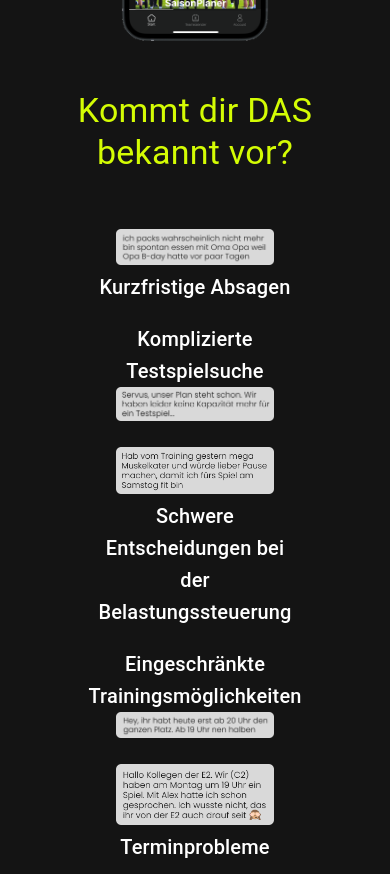
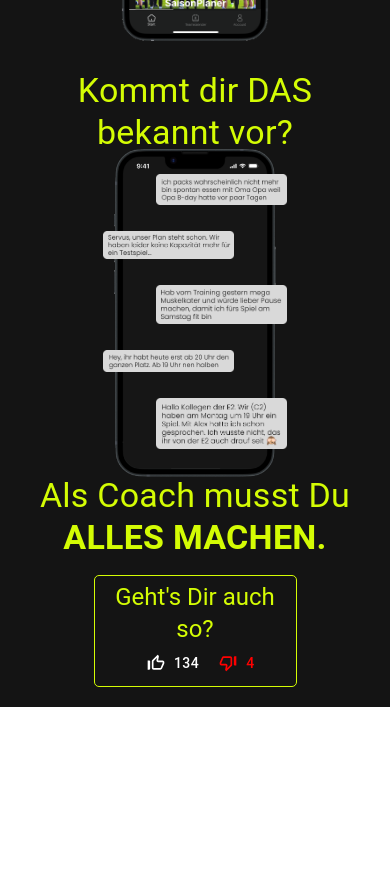
Before and after one commit to LenaP7300/MatchPlaner, a React (Create React App) app in the folder matchplaner_landingpage/: page / in a window 390 px wide. Shown: the part 694-1568 px from the top of the page. After the commit the page ends 1401 px from the top, so only its background shows below. Built offline with nearby package versions, Linux system fonts and the light colour scheme.

Commit message:
adjusted some breakpoints :)

```diff
--- a/matchplaner_landingpage/src/Components/Counter.jsx
+++ b/matchplaner_landingpage/src/Components/Counter.jsx
@@ -3,7 +3,7 @@ import { Button } from "@mui/material";
 
 const Counter = (props) => {
 
-    const [counter, setCounter] = useState(0);
+    const [counter, setCounter] = useState(props.startValue);
 
     const handleClick = () => {
         setCounter(counter +1);
--- a/matchplaner_landingpage/src/Components/Hero.jsx
+++ b/matchplaner_landingpage/src/Components/Hero.jsx
@@ -60,7 +60,6 @@ const GreenText = styled(Typography)({
     fontStyle: "italic",
 });
 
-//StyledBox als Parent von LeftBox und RightOuterBox?
 export default function Hero(props) {
     return (
         <Box bgcolor= "rgba(20,20,20,1)">
--- a/matchplaner_landingpage/src/Components/Section.jsx
+++ b/matchplaner_landingpage/src/Components/Section.jsx
@@ -1,5 +1,5 @@
 import { Typography} from "@mui/material";
-import { Box, Container, Stack, styled } from "@mui/system";
+import { Box, Stack, styled } from "@mui/system";
 import Votingbox from './Votingbox';
 import handyBlank from '../Images/handyBlank.png';
 
@@ -7,14 +7,20 @@ const SectionBox = styled(Box)(({theme}) => ({
     backgroundColor: "#141414",
     backgroundImage: `url(${handyBlank})`,
     backgroundRepeat: "no-repeat",
-    backgroundSize: "auto 60%",
-    backgroundPosition: "center 50%",
+    backgroundSize: "auto 70%",
+    backgroundPosition: "center 25%",
     margin: "0, 0",
     [theme.breakpoints.down("md")]: {
         backgroundSize: "auto 50%",
+        backgroundPosition: "center 30%",
     },
     [theme.breakpoints.down("sm")]: {
-        backgroundImage: "none",
+        backgroundPosition: "center 30%",
+        backgroundSize: "auto 50%",
+    },
+    [theme.breakpoints.down("xs")]: {
+        backgroundPosition: "center 30%",
+        backgroundSize: "auto 45%",
     },
 }));
 
@@ -24,17 +30,23 @@ const CustomStack = (props) => {
             direction={{ sm: 'column', md: 'row' }}
             alignItems="center"
             spacing={{ sm: 0, md: 3}}
-        sx={{margin:"20px 15%"}}
+            justifyContent= "space-evenly"
+            sx={{margin:"20px 5%", marginRight:"20%"}}
         >
-        <Typography variant="h6" sx={{color: "white", textAlign: "center", display: {sm: "none", md: "block"}}} >{props.text}</Typography>
+            <Typography variant="h5"
+                sx={{
+                    color: "white",
+                    textAlign: "center",
+                    display: {xs: "none", sm: "none", md: "block"}}}
+                >
+                    {props.text}</Typography>
             <Box sx={{textAlign: "center"}}>
                 <img
                     src={props.img}
                     alt="handy Image"
-                style={{ maxWidth: "80%"}}
+                    style={{ maxWidth: "50%"}}
                 />
             </Box>
-
     </Stack>
     );
 }
@@ -45,16 +57,17 @@ const CustomReverseStack = (props) => {
         direction={{ sm: 'column-reverse', md: 'row' }}
         alignItems="center"
         spacing={{ sm: 0, md: 3}}
-        sx={{margin:"20px 15%"}}
+        justifyContent= "flex-start"
+        sx={{margin:"20px 5%", marginLeft:"20%"}}
         >
         <Box sx={{textAlign: "center"}}>
             <img
                 src={props.img}
                 alt="handy Image"
-                style={{ maxWidth: "80%"}}
+                style={{ maxWidth: "50%"}}
             />
         </Box>
-        <Typography variant="h6" sx={{color: "white", textAlign: "center"}}>{props.text}</Typography>
+        <Typography variant="h5" sx={{color: "white", textAlign: "center", display: {xs: "none", sm: "none", md: "block"}}}>{props.text}</Typography>
 
     </Stack>
     );
@@ -62,42 +75,40 @@ const CustomReverseStack = (props) => {
 
 const Section = () => {
     return (
-        <SectionBox sx={{padding: "10% 5%"}}>
+        <SectionBox sx={{padding: "5% 5%"}}>
 
-            <Stack
-                direction={{ sm: 'column', md: 'row' }}
-                spacing={{ sm: 3, md: 5 }}
-                sx={{color: "#d4fc04"}}
-            >
-                <Typography variant="h4"
-                    sx={{color: "#d4fc04", marginBottom: "10%"}}
+            <Typography variant="h4" sx={{textAlign: {sm: "center", md: "left" }, color: "#d4fc04", }}
             >Kommt dir DAS bekannt vor?</Typography>
-            </Stack>
 
-            <Box sx={{m: "0% 10%"}}>
+            <Box sx={{m: "0 0"}}>
 
-                <CustomReverseStack img={require("../Images/image(2).png")} text="Kurzfristige Absagen"/>
+                <CustomReverseStack
+                    img={require("../Images/image(2).png")} text="Kurzfristige Absagen"/>
 
-                <CustomStack img={require("../Images/image(3).png")} text="Komplizierte Testspielsuche"/>
+                <CustomStack
+                    img={require("../Images/image(3).png")} text="Komplizierte Testspielsuche"/>
 
-                <CustomReverseStack img={require("../Images/image(4).png")} text="Schwere Entscheidungen bei der Belastungssteuerung"/>
+                <CustomReverseStack
+                    img={require("../Images/image(4).png")} text="Schwere Entscheidungen bei der Belastungssteuerung"/>
 
-                <CustomStack img={require("../Images/image(5).png")} text="Eingeschränkte Trainingsmöglichkeiten"/>
+                <CustomStack
+                    img={require("../Images/image(5).png")} text="Eingeschränkte Trainingsmöglichkeiten"/>
 
-                <CustomReverseStack img={require("../Images/image(6).png")} text="Terminprobleme"/>
+                <CustomReverseStack
+                    img={require("../Images/image(6).png")} text="Terminprobleme"/>
 
             </Box>
 
             <Stack
                 direction={{ sm: 'column', md: 'row' }}
-                justifyContent="space-evenly"
-                spacing={{ sm: 2}}
-                sx={{alignItems: "center"}}
+                justifyContent="space-between"
+                spacing={{ xs: 2, sm: 2}}
+                sx={{alignItems: "center", marginTop: {md: "5%", lg:"0"}, marginRight: {md: "0", lg: "20%"}}}
             >
                 <Stack
                     direction={{ sm: 'column', md: 'row' }}
                     spacing={{ md: 2}}
-                    sx={{color: "#d4fc04", whiteSpace: "nowrap"}}
+                    sx={{color: "#d4fc04", whiteSpace: "nowrap", m: {md: "15% 0", lg: "0 0"}}}
                 >
                     <Typography variant="h4">Als Coach musst Du</Typography>
                     <Typography variant="h4" sx={{fontWeight: "bold"}}>ALLES MACHEN.</Typography>
--- a/matchplaner_landingpage/src/Components/Votingbox.jsx
+++ b/matchplaner_landingpage/src/Components/Votingbox.jsx
@@ -15,8 +15,8 @@ const Votingbox = () => {
                 alignItems: "center"}}>
             <Typography variant="h5" sx={{color: "#d4fc04"}}>Geht's Dir auch so?</Typography>
             <Box sx={{display: "flex", alignItems: "center", m:"0 20%"}}>
-                <Counter icon={<ThumbUpOffAltIcon />}c={"white"}/>
-                <Counter icon={<ThumbDownOffAltIcon />} c={"red"}/>
+                <Counter startValue={134} icon={<ThumbUpOffAltIcon />}c={"white"}/>
+                <Counter startValue={4} icon={<ThumbDownOffAltIcon />} c={"red"}/>
             </Box>
         </Box>
     );
```
Lines whose indentation alone changed are shown as unchanged.
